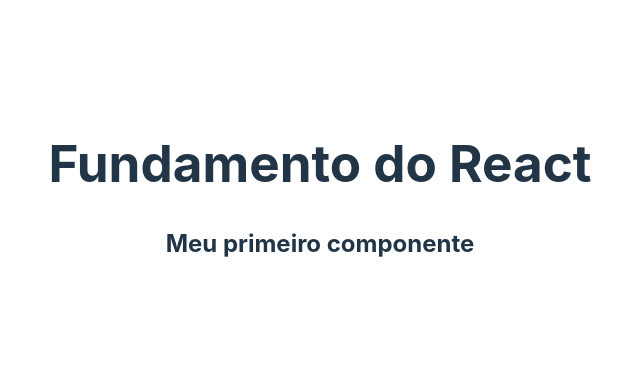
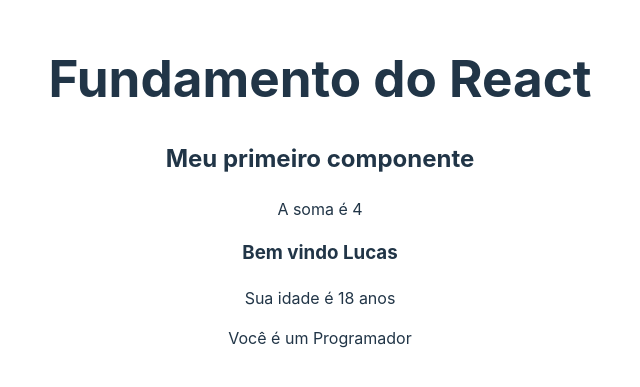
Before and after one commit to Lucassevero06/front-end-udemy, a React (Vite) app in the folder REACT/2_FUNDAMENTOS/fundamentos/: page / in a window 1280 px wide. Shown: the part 209-596 px from the top of the page, without its empty margins (320-960 px from the left). Built offline with nearby package versions, Linux system fonts and the light colour scheme.

Commit message:
imprimindo valores de variaveis no react

```diff
--- a/REACT/2_FUNDAMENTOS/fundamentos/src/App.jsx
+++ b/REACT/2_FUNDAMENTOS/fundamentos/src/App.jsx
@@ -1,7 +1,8 @@
 import './App.css'
 
-//2 - Importando componente
+//2 - Importando componentes
 import FirstComponent from './components/FirstComponent'
+import TemplateExpression from './components/TemplateExpression'
 
 function App() {
   //3 - Comentários
@@ -10,6 +11,7 @@ function App() {
       {/* 4 - Comentários JSX */}
       <h1>Fundamento do React</h1>
       <FirstComponent/>
+      <TemplateExpression/>
     </div>
   )
 }
--- /dev/null
+++ b/REACT/2_FUNDAMENTOS/fundamentos/src/components/TemplateExpression.jsx
@@ -0,0 +1,21 @@
+// 4 - template expression
+
+const TemplateExpression = () => {
+    const name = "Lucas";
+
+    const data = {
+        age: 18,
+        job: "Programador"
+    }
+
+    return (
+        <div>
+            <p>A soma é {2 + 2}</p>
+            <h3>Bem vindo {name}</h3> {/* imprime a string "Lucas" */}
+            <p>Sua idade é {data.age} anos</p> {/* Imprimindo dados de objetos */}
+            <p>Você é um {data.job}</p>
+        </div>
+    )
+}
+
+export default TemplateExpression;
```
